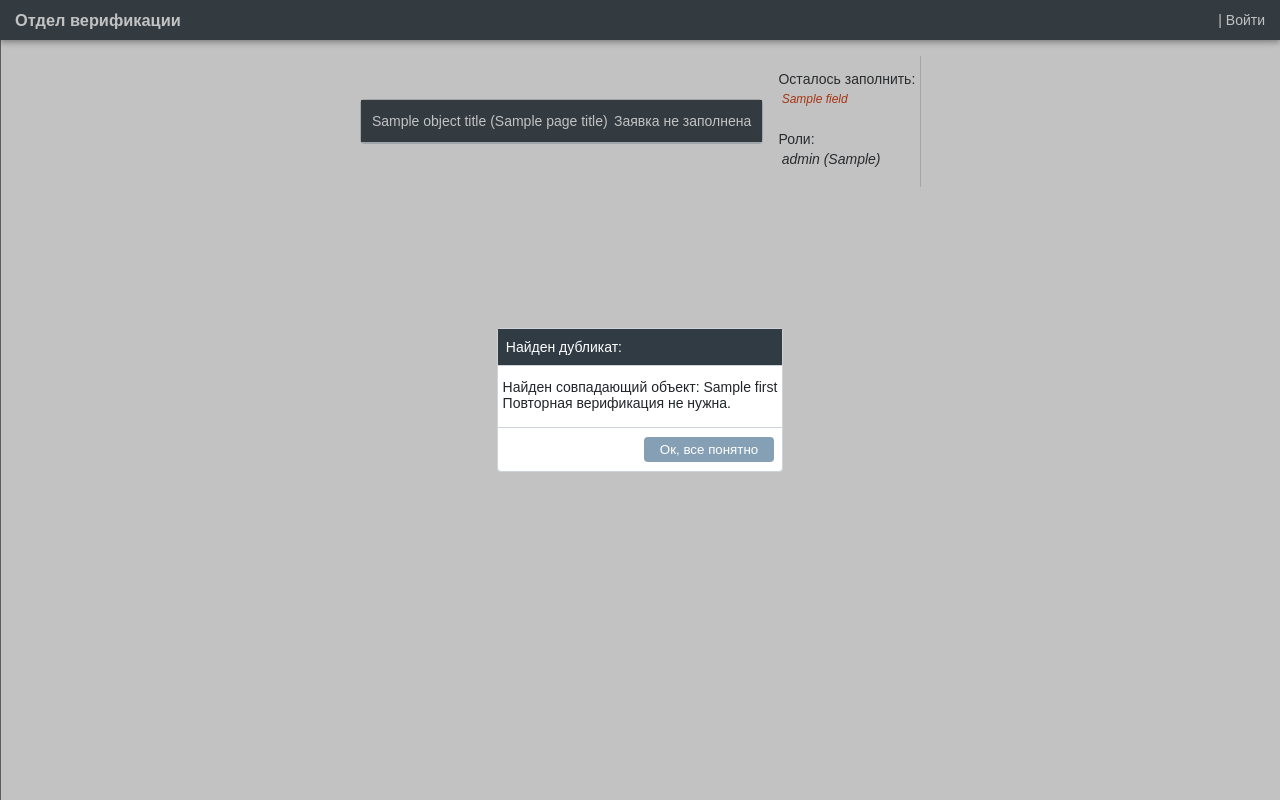
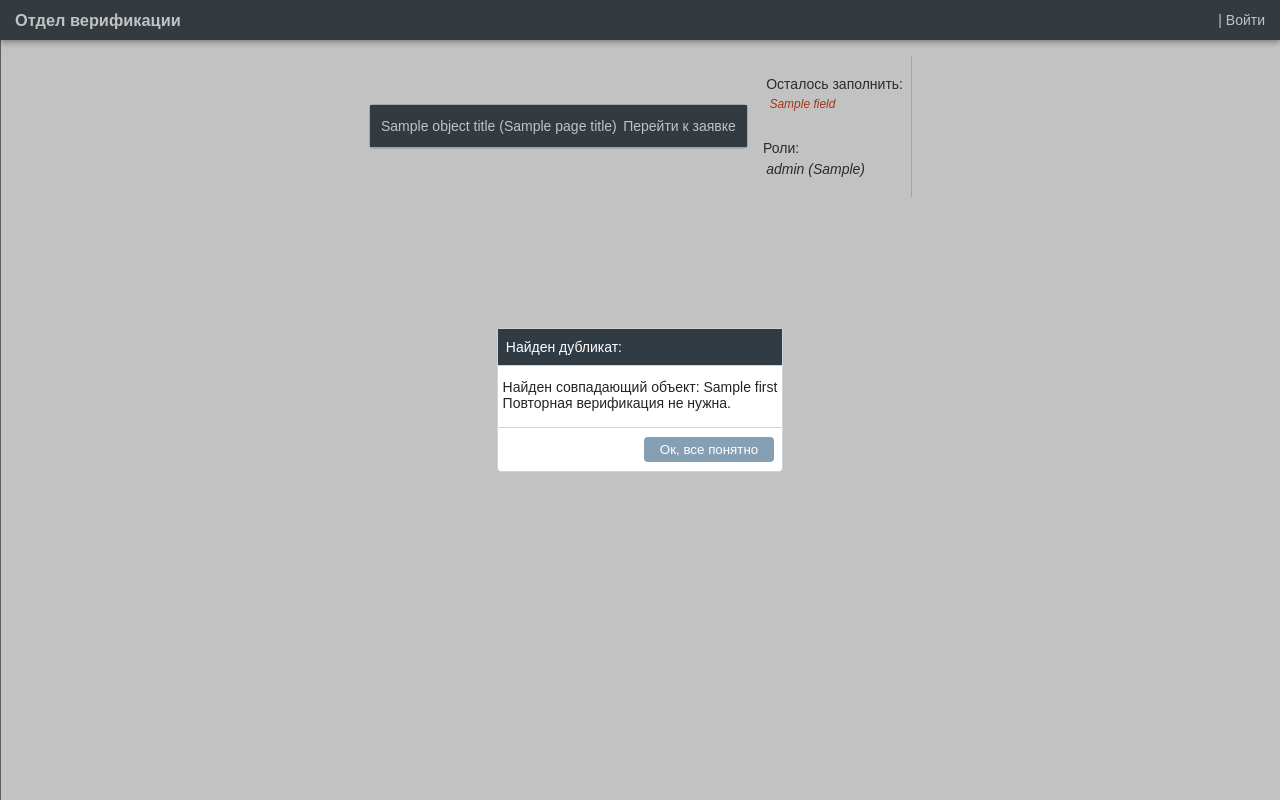
Before and after one commit to mikenejton/vdias, a Django app: template templates/verification/forms/common/object_form.html in a window 1280 px wide. Run offline with Django 3.2, Linux system fonts and the light colour scheme; the template is opened without the code that fills it: most values are stand-ins (such as "Sample title", 1, 10 or a date in 2020).

Commit message:
person form template/logic updated

```diff
--- a/DevPlan.txt
+++ b/DevPlan.txt
@@ -13,6 +13,7 @@ TODO:
     + Загрузка сканов проверок (Кронос, КонтурФокус, ФССП и т.п.)
     + Поиск первым шагом при создании ФЛ (только СНИЛС) и ЮЛ (ИНН + ОГРН)
     +/- Теневые заявки, related vitem в теневую, отдельный признак "теневая", добавить в поиск по заявкам на главной
+    - Привязка агентов/ген/бен/штат к организации, а не к роли
     - Оптимизировать pwr/owr call - твинки и теневые
     + ИП => СНИЛС? прокинуть орг.форму
     + Город
@@ -21,7 +22,7 @@ TODO:
         Дата выдачи паспорта
         Кем выдан
         Код подразделения
-    +/- Последние действия по ролям и заявкам??
+    + Последние действия по ролям и заявкам??
     + Вид главной страницы
     + Vitem + Наличие регистрации (Есть/Нет)
     - "Доступность" создания Контрагента??
--- a/static/css/style.css
+++ b/static/css/style.css
@@ -74,6 +74,7 @@ input:focus, select:focus, textarea:focus{
     flex: 1;
 }
 .input_wrapper{margin: 0.3rem 0.2rem;display: flex;flex-direction: column;}
+.flex_row{flex-direction: row;}
 .img-adaptive{height: 100%;}
 header{
     grid-area: header;
@@ -273,6 +274,11 @@ th, td{
 td.deleted{
     color: #d63200;
 }
+.table_shadow-row>td, .table_shadow-row>td>a{
+    color: #a8a8a8;
+    font-style: italic;
+    font-size: 0.78rem;
+}
 /*  */
 
 /* grid card vitem */
--- a/templates/verification/forms/common/object_form.html
+++ b/templates/verification/forms/common/object_form.html
@@ -15,30 +15,34 @@
             {%endif%}
 
             <div style="flex:1;"></div>
-            {% if owr_href %}
-            <div class="input_wrapper"><a class="link white-text" href="{% url owr_href.view obj_id=owr_href.view_id %}">Вернуться к организации</a></div>
-            {% elif vitem_ready and vitem_id %}
-            <div class="input_wrapper"><a class="link white-text" href="{% url 'vitem' vitem_id=vitem_id %}">Перейти к заявке</a></div>
-            {%else%}
-            <div class="input_wrapper">Заявка не заполнена</div>
-            {%endif%}
+            <div class="input_wrapper flex_row">
+                {% if vitem_id %}
+                <a class="link white-text" href="{% url 'vitem' vitem_id=vitem_id %}">Перейти к заявке</a>
+                {% elif not owr_href %}
+                Заявка не заполнена
+                {%endif%}
+            </div>
         </div>
         <div class="multitab-form">
             {% block object_form %}
             {% endblock %}
         </div>
-
     </div>
     <div class="mb-card_hint-box">
         <div class="hint-box_unfilled">
+            {% if owr_href %}
+                <div class="input_wrapper"><a class="link" href="{% url owr_href.view obj_id=owr_href.view_id %}">Перейти к организации</a></div>
+            {% endif %}
+            <div class="input_wrapper">
             {% if owr_href or vitem_ready and vitem_id %}
-                Заявка заполнена
+                <i>Заявка заполнена</i>
             {% else %}
                 Осталось заполнить:
                 {% for field in unfilled %}
                 <p class="error_txt form_input"><i>{{ field }}</i></p>
                 {% endfor %}
             {% endif %}
+            </div>
         </div>
         <div class="hint-box_roles">
             Роли:
--- a/templates/verification/forms/vitem_search_result.html
+++ b/templates/verification/forms/vitem_search_result.html
@@ -7,10 +7,10 @@
 <table>
     <thead>
         <tr>
-            <th>#</th>
             <th>ID заявки</th>
             <th>Объект</th>
             <th>Роль</th>
+            <th>Ведомая</th>
             <th>Заявка заполнена</th>
             <th>Статус</th>
             <th>Исполнитель</th>
@@ -20,8 +20,7 @@
         </tr>
     </thead>
     {% for item in result %}
-        <tr>
-            <td>{{ forloop.counter }}</td>
+        {% if item.is_shadow %}<tr class="table_shadow-row">{% else %}<tr>{%endif%}
             <!-- <td>{% firstof item.person.person item.organization.organization%}</a></td> -->
             <td align="left">{{ item.id }}</td>
             <td align="left"><a class="link" href="{% url 'vitem' vitem_id=item.id %}">
@@ -40,6 +39,7 @@
             <td><a class="link" href="{% url 'vitem' vitem_id=item.id %}">Короткая заявка</a></td>
             {% endif %} -->
             <td align="left">{% firstof item.organization.role item.person.role item.short_item.role %}</td>
+            <td>{{ item.is_shadow|yesno:"Да,Нет" }}</td>
             <td>{{ item.is_filled|yesno:"Да,Нет" }}</td>
             <td>{{ item.dias_status }}</td>
             <td align="left">{{ item.case_officer.user.last_name }} {{ item.case_officer.user.first_name }}</td>
--- a/verification/admin.py
+++ b/verification/admin.py
@@ -52,7 +52,7 @@ model_admin_links={
     'datalogger': [['model_name'], ['field_name', 'old_value', 'new_value', 'author__user__last_name']],
     'userrole': [['role_name'], ['role_name']],
     'organization': [['org_form', 'org_name'], ['full_name', 'inn', 'ogrn', 'phone_number', 'author__user__last_name']],
-    'verificationitem': [['person', 'organization'], ['person', 'organization', 'dias_status', 'author__user__last_name']],
+    'verificationitem': [['person', 'organization', 'short_item'], ['person', 'organization', 'dias_status', 'author__user__last_name']],
     'vitemchat': [['vitem'], ['msg', 'author__user__last_name']],
     'organizationwithrole': [['organization'], ['organization', 'organization_role', 'author__user__last_name']],
     'personwithrole': [['person'], ['person__fio', 'role', 'author__user__last_name']],
--- a/verification/form_views.py
+++ b/verification/form_views.py
@@ -68,7 +68,8 @@ def vitem_form(request, vitem_id=None):
                         context['pwr'] = vitem.person
                         scan_list = models.DocStorage.objects.filter(model_id = vitem.person.person.id, model_name = 'Person')
                         form_template = 'verification/forms/objects/vitem_agent_form.html'
-                        context['edit_link'] = ['detailing-agent' if vitem.person.role == 'Агент' else 'detailing-staff', vitem.person.id]
+                        context['edit_link'] = [{'Агент': 'detailing-agent', 'Штатный сотрудник': 'detailing-staff', 'Ген. директор': 'detailing-ceo', 'Бенефициар': 'detailing-ben'}[vitem.person.role], vitem.person.id]
+
                     elif vitem.organization:
                         context['owr'] = vitem.organization
                         scan_list = models.DocStorage.objects.filter(model_id = vitem.organization.organization.id, model_name = 'Organization')
--- a/verification/views_sub_func.py
+++ b/verification/views_sub_func.py
@@ -255,7 +255,7 @@ def get_pwr_context(request, pwr_id, owr_id, pwr_role, rel_pwr_type):
             context['scan_list'] = models.DocStorage.objects.filter(model_id = context['pwr'].person.id, model_name = 'Person', to_del = False)
             if request.user.extendeduser.user_role.role_lvl <= 3:
                 context['deleted_scan_list'] = models.DocStorage.objects.filter(model_id = context['pwr'].person.id, model_name = 'Person', to_del = True)
-            if pwr_role in ['Агент', 'Штатный сотрудник']:
+            if pwr_role in ['Агент', 'Штатный сотрудник', 'Ген. директор', 'Бенефициар']:
                 vitem = models.VerificationItem.objects.filter(person__id = pwr_id)[0]
                 if not context['vitem_ready']:
                     context['unfilled'].append('Загрузите все необходимые сканы')
```
Also changed, not shown: templates/verification/forms/vitem_form.html (+10 -2 lines).
